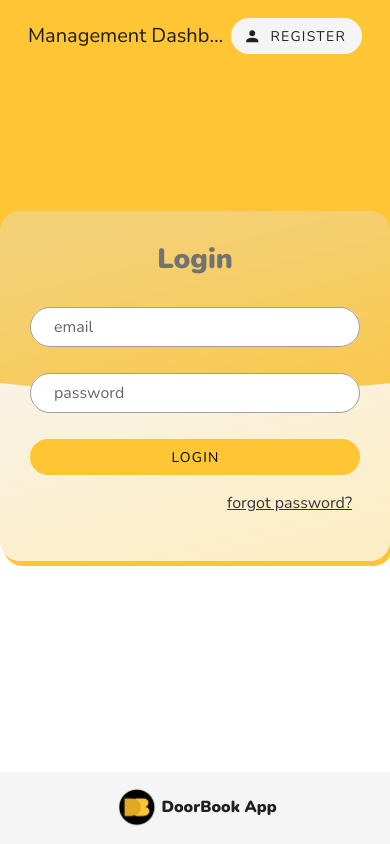
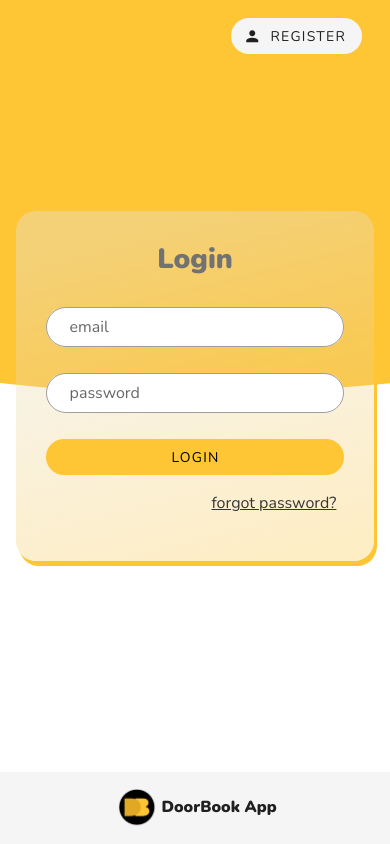
Before and after one commit to EDMONDGIHOZO/door-book, a Vue app: page /auth/login in a window 390 px wide. Built offline with nearby package versions, Linux system fonts and the light colour scheme.

Commit message:
improve the responsiveness

```diff
--- a/src/assets/styles/main.scss
+++ b/src/assets/styles/main.scss
@@ -36,3 +36,19 @@
     ),
     url("../images/radisson.jpeg");
 }
+
+#authy {
+  margin: auto 4%;
+
+  @media #{base.$mq-medium} {
+    margin: 0 10%;
+  }
+
+  @media #{base.$mq-large} {
+    margin: 1 12%;
+  }
+
+  @media #{base.$mq-xlarge} {
+    margin: 12 18%;
+  }
+}
--- a/src/components/public/Topbar.vue
+++ b/src/components/public/Topbar.vue
@@ -1,7 +1,7 @@
 <template>
   <v-card tile flat>
     <v-toolbar dense class="pa-3" color="primary" flat>
-      <v-toolbar-title>Management Dashboard</v-toolbar-title>
+      <v-toolbar-title class="hidden-sm-and-down">Management Dashboard</v-toolbar-title>
       <v-spacer></v-spacer>
       <v-btn class="my-5" depressed rounded router to="/register">
         <v-icon left>mdi-account</v-icon>
--- a/src/views/auth/AuthHolder.vue
+++ b/src/views/auth/AuthHolder.vue
@@ -32,7 +32,7 @@ export default {
   backdrop-filter: opacity(20%);
   padding: 30px;
   box-sizing: border-box;
-  margin: auto;
+  margin:auto;
   position: absolute;
   top: 0;
   left: 0;
@@ -41,6 +41,7 @@ export default {
   border-radius: 20px;
   box-shadow: 3px 5px 0px #fec534;
 }
+
 .auth-card:hover{
   background: linear-gradient(
     16.08deg,
```
